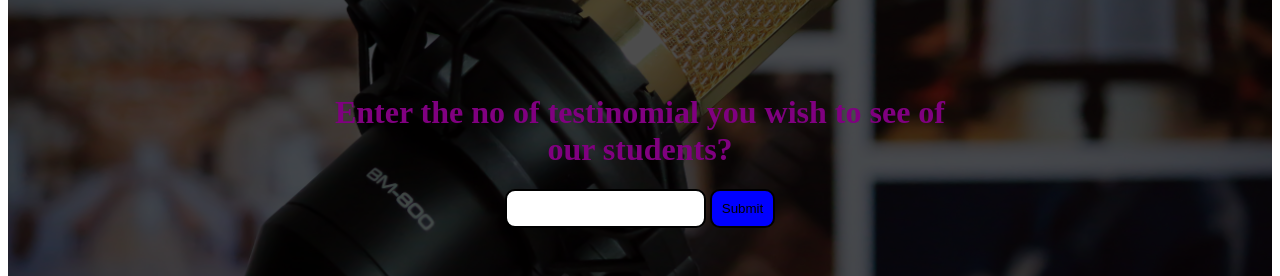
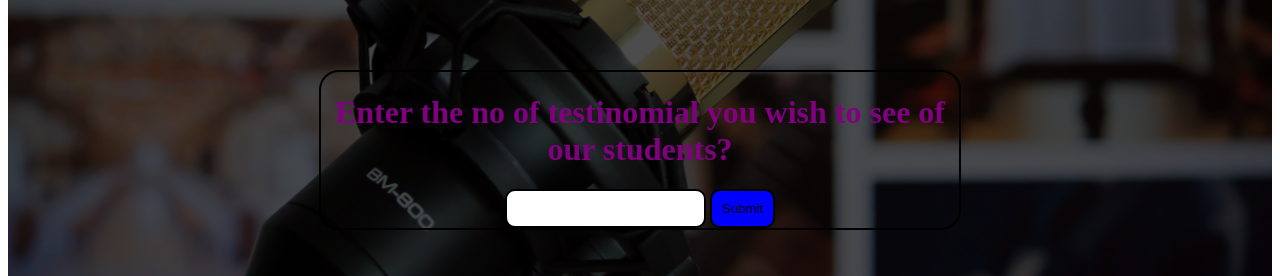
Before and after one commit to sridharsmraju/new_rre_tut.github.io, a plain HTML site: page Testimonials_page.html in a window 1280 px wide. Shown: the part 218-494 px from the top of the page. Drawn offline with Linux system fonts and the light colour scheme.

Commit message:
Update Testimonials_page.html

```diff
--- a/Testimonials_page.html
+++ b/Testimonials_page.html
@@ -19,14 +19,12 @@
             align-items: center;
             width: 100%;
             min-height: 45rem;
-            /* border: 2px solid blue; */
-           /* background-color: lightsalmon;*/
+
          text-align: center;
          color: purple;
 
          background: rgba(0, 0, 0, 0.7) url("5.jpg");
-            /* background-image: url("/imgs/singapore-buildings-xlarge.webp"); */
-            /* background-color: light black; */
+
             background-size: cover;
             background-blend-mode: darken;
 
@@ -34,9 +32,9 @@
         }
 
         .testinomial_section {
-            /*border: 2px solid black;*/
+            border: 2px solid black;
             width: 41rem;
-           /* background: rgba(0, 0, 0, 0.7) url("/imgs/nolan-krattinger-ffhBMHkGoIU-unsplash.jpg");*/
+
            display: flex;
            flex-direction: column;
            flex-wrap: wrap;
```
